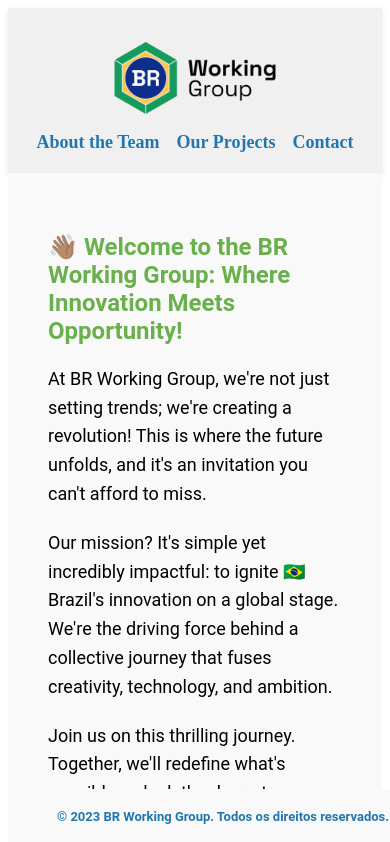
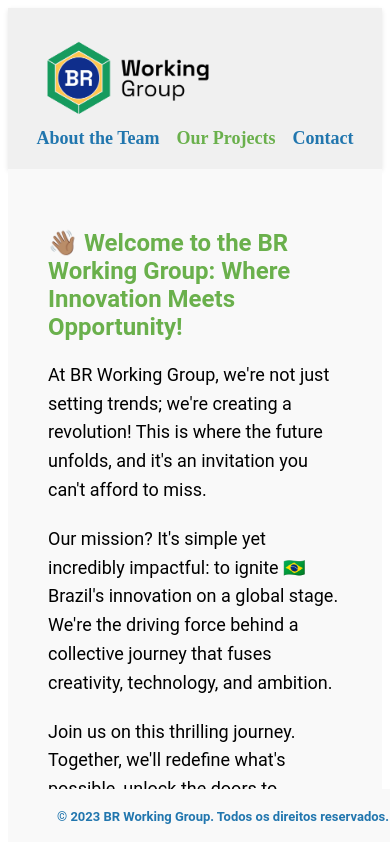
Before and after one commit to brwg/landing-page, a SvelteKit app: page / in a window 390 px wide. Shown: the top 842 px of the page. Built offline with nearby package versions, Linux system fonts and the light colour scheme.

Commit message:
fix: container width

```diff
--- a/src/routes/components/Header.svelte
+++ b/src/routes/components/Header.svelte
@@ -41,7 +41,7 @@
     width: 100%;
   }
   .header-content .image-logo {
-   flex: 0.4;
+    display: flex;
   }
 
   .header-title {
@@ -56,20 +56,25 @@
 
   nav {
     display: flex;
-    flex: 0.4;
     flex-direction: row-reverse;
     justify-content: space-around;
   }
   nav a {
-    text-decoration: none;
-    color: #2176ae; /* Azul mais escuro */
+    text-decoration: none; /* Azul mais escuro */
     transition: color 0.3s ease-in-out; /* Transição suave de cor */
     font-size: 18px; /* Tamanho da fonte para os links */
     font-weight: bold;
   }
 
+  nav a:nth-child(even){
+    color: #2176ae;
+  }
+  nav a:nth-child(odd){
+    color: #2176ae;
+  }
+
   nav a:hover {
-    color: #4ca2cc; /* Azul mais claro ao passar o mouse */
+    color: #68777d; /* Azul mais claro ao passar o mouse */
   }
 
   .logo {
@@ -77,12 +82,12 @@
     max-height: 200px; /* Ajuste o tamanho conforme necessário */
   }
 
-  @media screen and (max-width: 1366px) {
+  @media screen and (max-width: 1800px) {
     nav {
-      flex: 0.4;
+      flex: 0.6;
     }
     .header-content .image-logo {
-      flex: 0.4;
+      flex: 0.6;
     }
   }
   @media screen and (max-width: 980px) {
@@ -90,7 +95,14 @@
       flex: 12;
     }
     .header-content .image-logo {
-      flex: 0.4;
+      flex: 12;
+    }
+
+    nav a:nth-child(even){
+    color: #6ab04c;
+    }
+    nav a:nth-child(odd){
+      color: #2176ae;
     }
   }
   @media screen and (max-width: 600px) {
--- a/src/styles/base.css
+++ b/src/styles/base.css
@@ -26,17 +26,16 @@ section {
     align-items: center;
     flex-direction: column;
 }
-@media screen and (max-width: 1366px) {
+@media screen and (max-width: 1800px) {
     .container {
         width: 1200px;
         margin: 0 auto;
     }
 }
 
-@media screen and (max-width: 980px) {
+@media screen and (max-width: 1200px) {
     .container {
         width: 600px;
-
     }
 }
 
```
